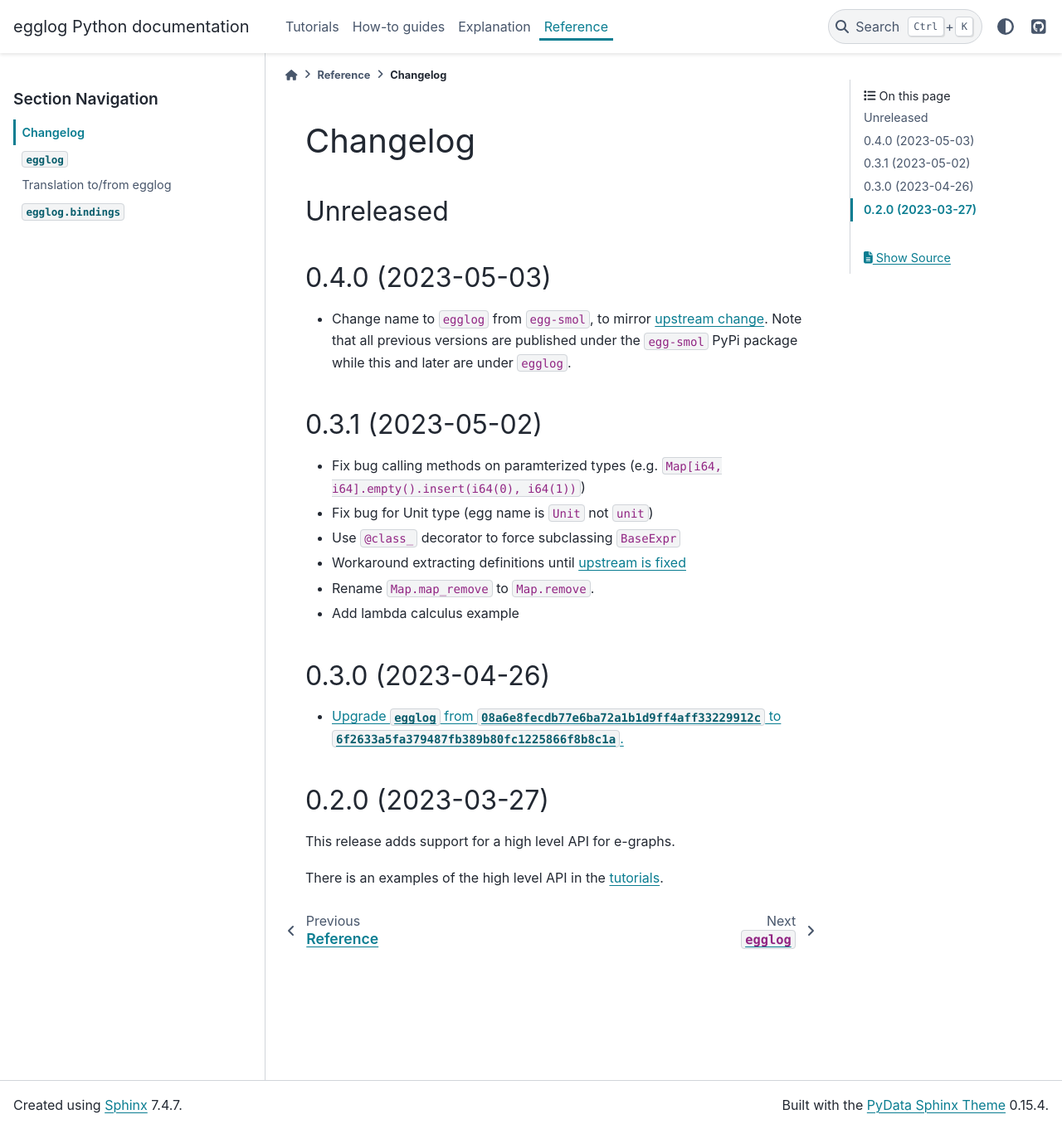
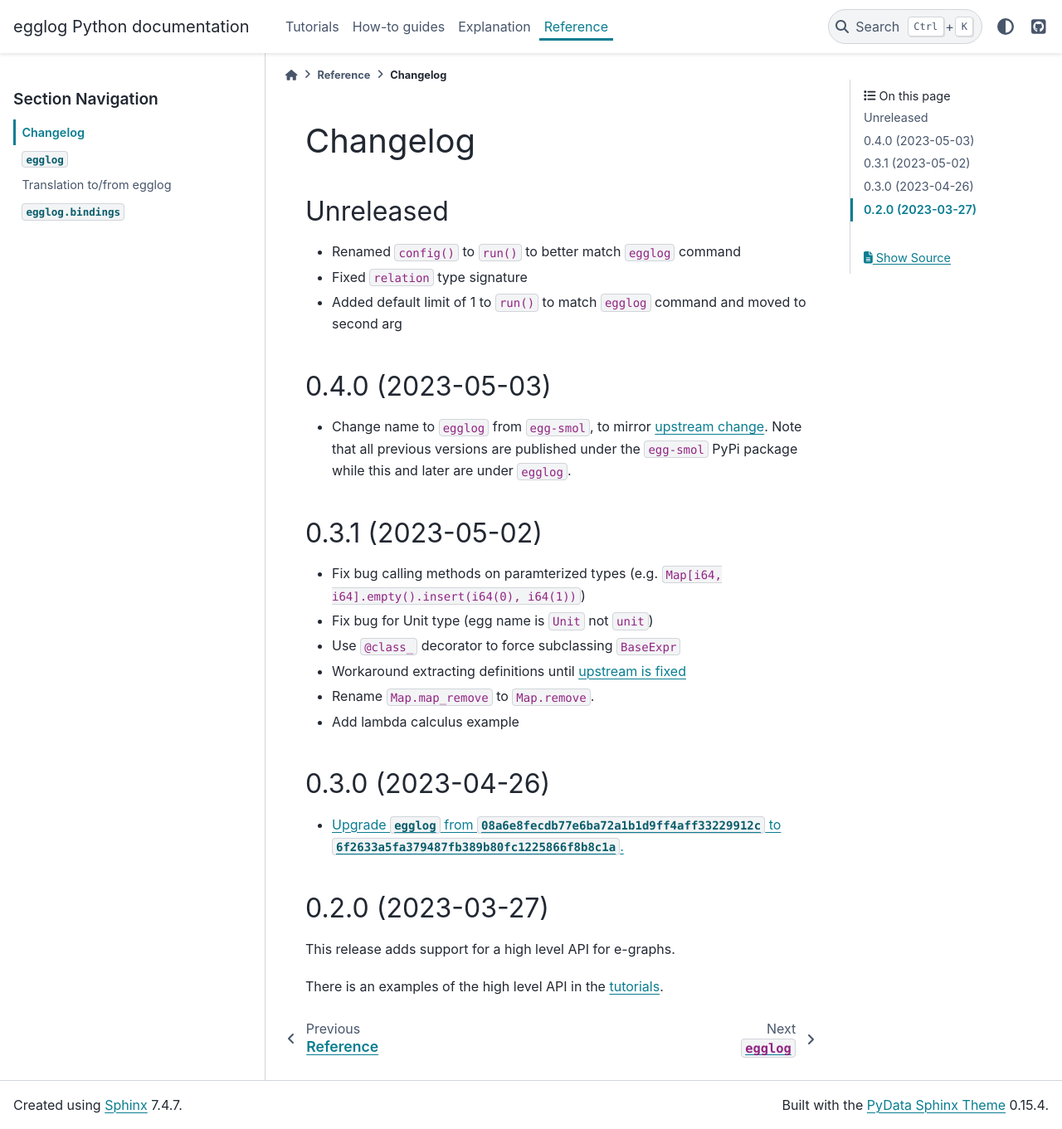
Before and after one commit to egraphs-good/egglog-python, a Sphinx documentation site: the page built from docs/changelog.md, in a window 1280 px wide and 1361 px high. Shown: the whole window at 83% size. Built offline with Sphinx 7.4.7 and the PyData theme 0.15.4, drawn with Linux system fonts in a browser that asks for light colours; pages that are not in the unit, such as notebooks, are missing from menus.

Commit message:
Add missing changelog entries

```diff
--- a/docs/changelog.md
+++ b/docs/changelog.md
@@ -1,6 +1,10 @@
 # Changelog
 
 ## Unreleased
+
+- Renamed `config()` to `run()` to better match `egglog` command
+- Fixed `relation` type signature
+- Added default limit of 1 to `run()` to match `egglog` command and moved to second arg
 
 ## 0.4.0 (2023-05-03)
 
```
